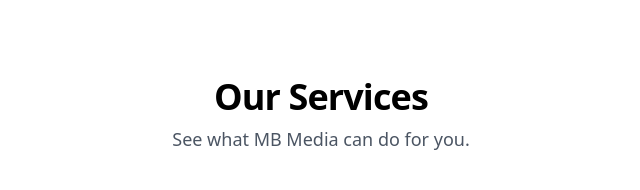
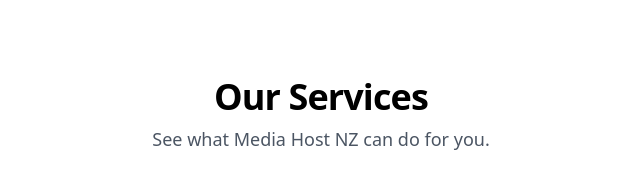
Before and after one commit to mb-media-nz/mbmedia-static, a website built with Vite: page src/index.html in a window 1280 px wide. Shown: the part 1420-1610 px from the top of the page, 319-959 px from the left. Built offline with nearby package versions, Linux system fonts and the light colour scheme.

Commit message:
small change

```diff
--- a/src/index.html
+++ b/src/index.html
@@ -129,7 +129,7 @@
 <section class="py-20 bg-white" id="services">
   <div class="container max-w-6xl mx-auto">
       <h3 class="text-4xl font-bold tracking-tight text-center">Our Services</h3>
-      <p class="mt-2 text-lg text-center text-gray-600">See what MB Media can do for you.</p>
+      <p class="mt-2 text-lg text-center text-gray-600">See what Media Host NZ can do for you.</p>
       <div class="grid grid-cols-4 gap-8 mt-10 sm:grid-cols-8 lg:grid-cols-12 sm:px-8 xl:px-0">
 
           <div class="relative flex flex-col items-center justify-between col-span-4 px-8 py-12 space-y-4 overflow-hidden bg-gray-100 sm:rounded-xl">
```
